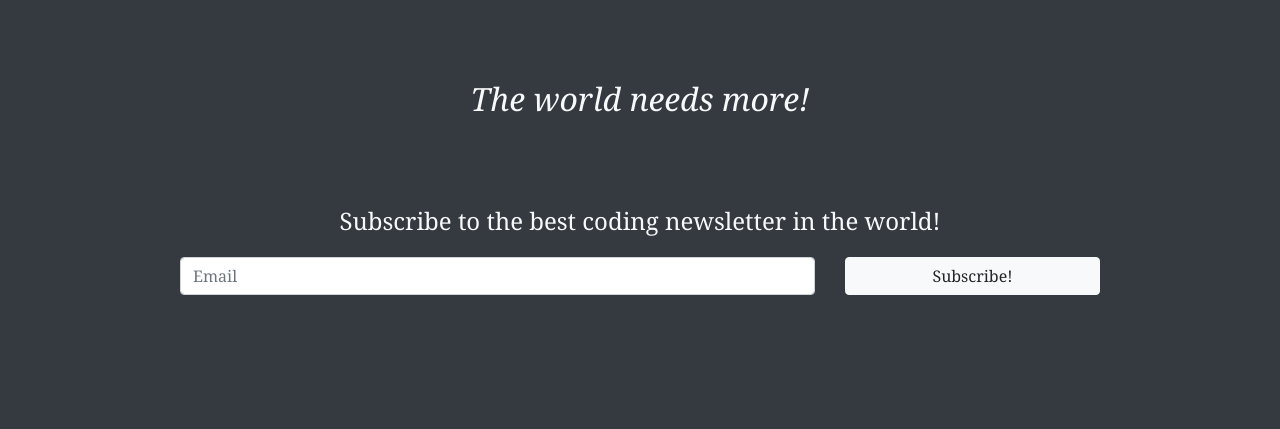
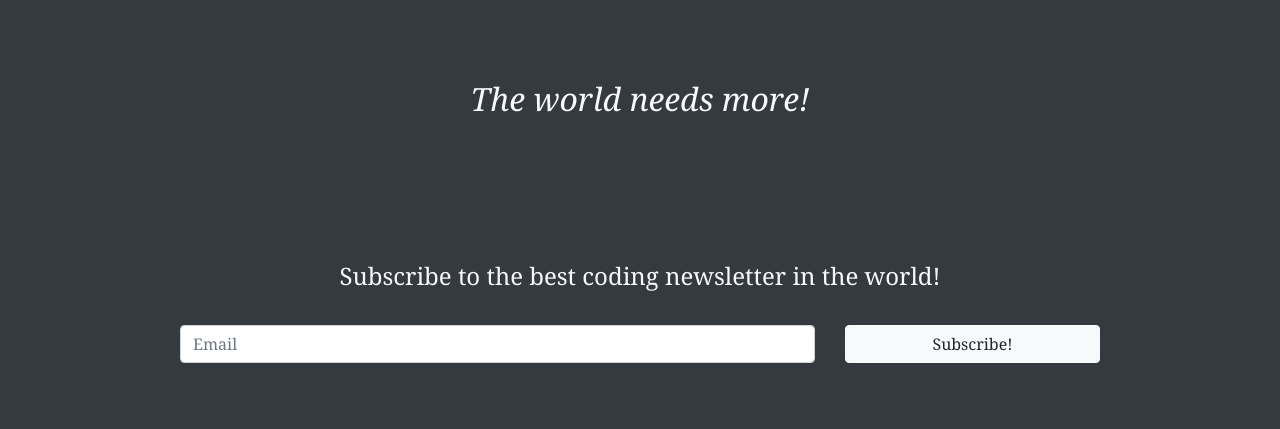
Before and after one commit to virtualchamber/virtualchamber.github.io, a plain HTML site: page index.html in a window 1280 px wide. Shown: the part 65-494 px from the top of the page. Drawn offline with Linux system fonts and the light colour scheme; a web font is replaced by a local one.

Commit message:
Update style

```diff
--- a/index.html
+++ b/index.html
@@ -77,12 +77,12 @@
     <h2 class="d-flex justify-content-center" style="margin-top: 89px;">
       <i>The world needs more!</i>
     </h2>
-    <h4 class="d-flex justify-content-center" style="margin-top: 89px;">
+    <h4 class="d-flex justify-content-center" style="margin-top: 144px;">
       Subscribe to the best coding newsletter in the world!
     </h4>
 
     <form class="row" action="https://formspree.io/f/xjvpennr" method="post"
-          style="margin-top: 21px;">
+          style="margin-top: 34px;">
       <div class="col col-md-1"></div>
 
       <div class="col col-md-7 col-6 d-flex justify-content-right">
```
